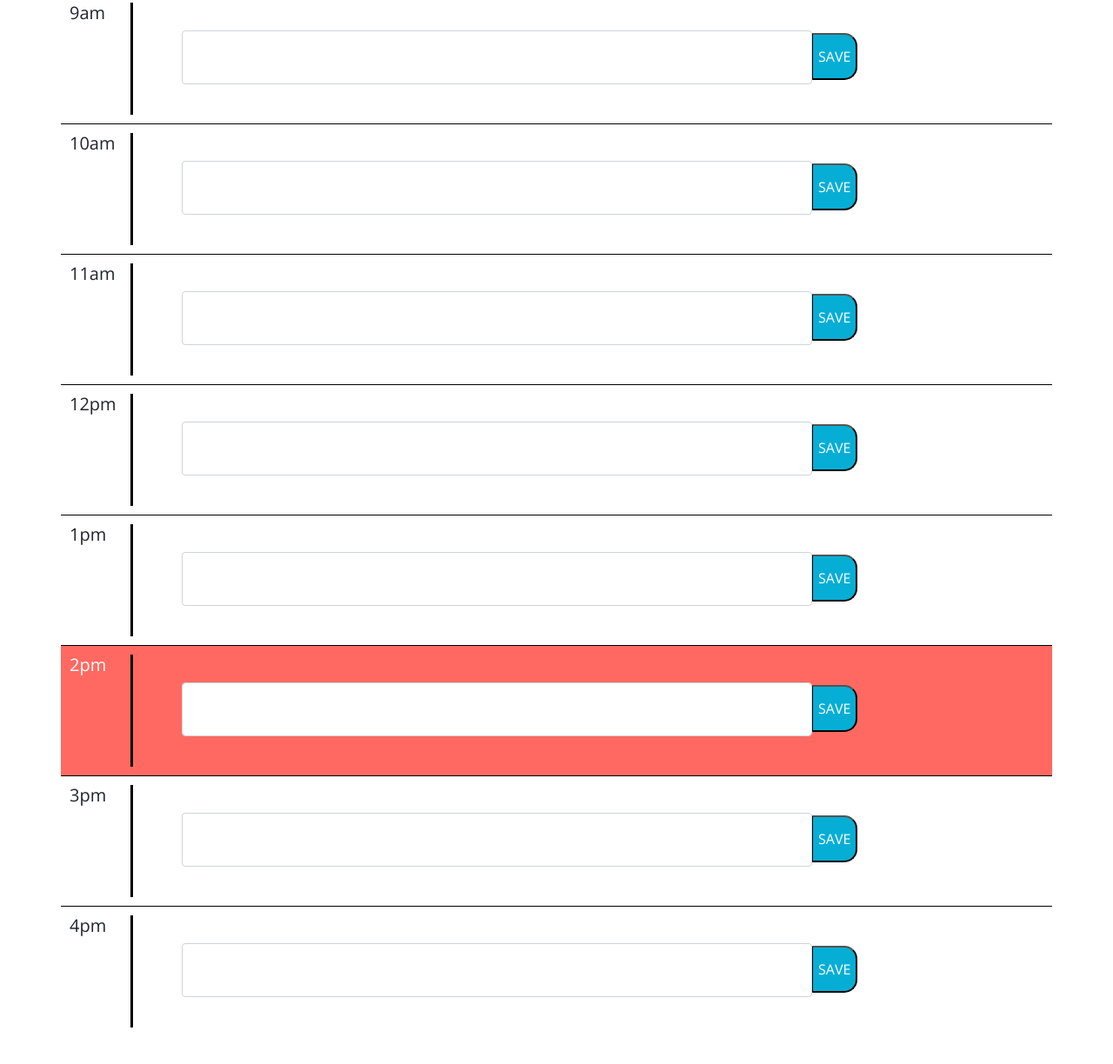
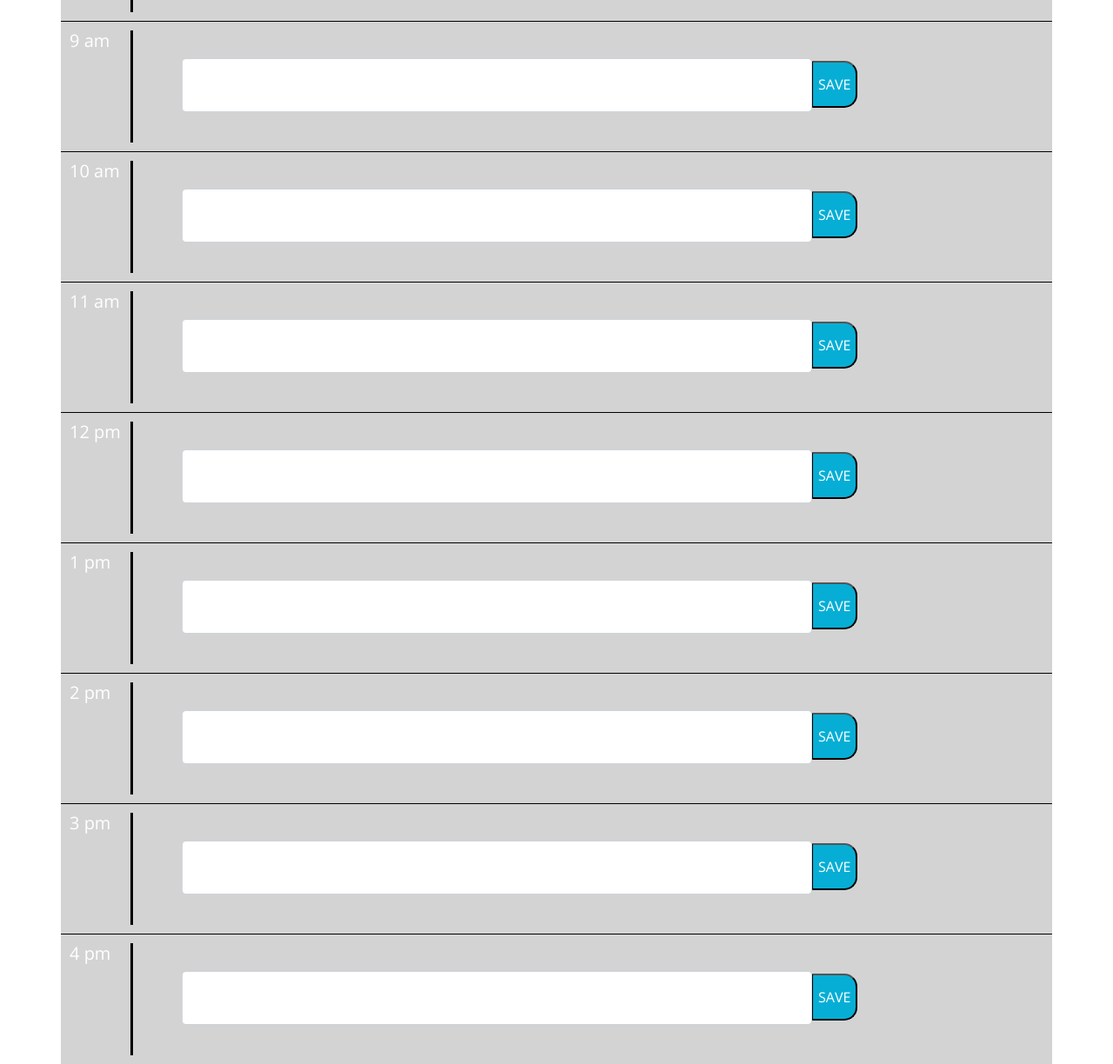
Before and after one commit to zackariahshone/planTheDay, a plain HTML site: page index.html in a window 1280 px wide. Shown: the part 522-1746 px from the top of the page at 87% size. Before the commit the page ends 1714 px from the top, so only its background shows below. Drawn offline with nearby package versions, Linux system fonts and the light colour scheme.

Commit message:
added logic to change color depending on hour

```diff
--- a/index.html
+++ b/index.html
@@ -19,69 +19,70 @@
     <p class="lead">A simple calendar app for scheduling your work day</p>
 
     <p id="currentDay" class="lead">
+    <p id="currentTime"></p>
       <h1 id="timeStamp"></h1>
     </p>
   </header>
   <div class="container">
     <!-- Timeblocks go here -->
-    <div class="row">
-      <h5>8am</h5>
+    <div class="row" id = '8'>
+      <h5 >8 am</h5>
+      <div class="time-block">
+        <textarea class="form-control textarea" id="exampleFormControlTextarea1" rows="2"></textarea>
+      </div>
+      <button id = 'save' class="saveBtn">SAVE</button>
+    </div>
+    <div class="row" id = '9'>
+      <h5>9 am</h5>
       <div class="time-block">
         <textarea class="form-control textarea" id="exampleFormControlTextarea1" rows="2"></textarea>
       </div>
       <button class="saveBtn">SAVE</button>
     </div>
-    <div class="row">
-      <h5>9am</h5>
+    <div class="row" id = '10'>
+      <h5 >10 am</h5>
       <div class="time-block">
         <textarea class="form-control textarea" id="exampleFormControlTextarea1" rows="2"></textarea>
       </div>
       <button class="saveBtn">SAVE</button>
     </div>
-    <div class="row">
-      <h5>10am</h5>
+    <div class="row" id = '11'>
+      <h5>11 am</h5>
       <div class="time-block">
         <textarea class="form-control textarea" id="exampleFormControlTextarea1" rows="2"></textarea>
       </div>
       <button class="saveBtn">SAVE</button>
     </div>
-    <div class="row">
-      <h5>11am</h5>
+    <div class="row" id = '12'>
+      <h5>12 pm</h5>
       <div class="time-block">
         <textarea class="form-control textarea" id="exampleFormControlTextarea1" rows="2"></textarea>
       </div>
       <button class="saveBtn">SAVE</button>
     </div>
-    <div class="row">
-      <h5>12pm</h5>
+    <div class="row" id = '1'>
+      <h5>1 pm</h5>
       <div class="time-block">
         <textarea class="form-control textarea" id="exampleFormControlTextarea1" rows="2"></textarea>
       </div>
       <button class="saveBtn">SAVE</button>
     </div>
-    <div class="row">
-      <h5>1pm</h5>
+    <div class="row" id = '2'>
+      <h5>2 pm</h5>
       <div class="time-block">
         <textarea class="form-control textarea" id="exampleFormControlTextarea1" rows="2"></textarea>
       </div>
       <button class="saveBtn">SAVE</button>
     </div>
-    <div class="row present">
-      <h5>2pm</h5>
+    <div class="row" id = '3'>
+      <h5>3 pm</h5>
       <div class="time-block">
         <textarea class="form-control textarea" id="exampleFormControlTextarea1" rows="2"></textarea>
       </div>
       <button class="saveBtn">SAVE</button>
     </div>
-    <div class="row">
-      <h5>3pm</h5>
-      <div class="time-block">
-        <textarea class="form-control textarea" id="exampleFormControlTextarea1" rows="2"></textarea>
-      </div>
-      <button class="saveBtn">SAVE</button>
-    </div>
-    <div class="row">
-      <h5>4pm</h5>
+    <div class="row" id="4">
+      <h5>4 pm</h5>
       <div class="time-block">
         <textarea class="form-control textarea" id="exampleFormControlTextarea1" rows="2"></textarea>
       </div>
--- a/script.js
+++ b/script.js
@@ -1,11 +1,106 @@
 $(document).ready(function () {
+    let date = new Date().toDateString();
+    let time = new Date().getHours();
+    let row = document.querySelectorAll('.row');
+    //let time = 11;
+    function getCurrentdate() {
 
-function getCurrentdate(){
-    let date = new Date().toDateString();
+        document.getElementById('timeStamp').textContent = date;
+        document.getElementById('currentTime').textContent = time;
 
-    document.getElementById('timeStamp').textContent = date;
-}
+    }
+    getCurrentdate();
 
-getCurrentdate();
+
+
+    //time management system...
+    if (time > 8) {
+        $('#8').addClass('past');
+    }
+    if (time === 8) {
+        $('#8').addClass('present');
+    }
+    if (time < 8) {
+        $('#8').addClass('future');
+    }
+
+    if (time > 9) {
+        $('#9').addClass('past');
+    }
+    if (time === 9) {
+        $('#9').addClass('present');
+    }
+    if (time < 9) {
+        $('#9').addClass('future');
+    }
+
+    if (time > 10) {
+        $('#10').addClass('past');
+    }
+    if (time === 10) {
+        $('#10').addClass('present');
+    }
+    if (time < 10) {
+        $('#10').addClass('future');
+    }
+
+    if (time > 11) {
+        $('#11').addClass('past');
+    }
+    if (time === 11) {
+        $('#11').addClass('present');
+    }
+    if (time < 11) {
+        $('#11').addClass('future');
+    }
+
+    if (time > 12) {
+        $('#12').addClass('past');
+    }
+    if (time === 12) {
+        $('#12').addClass('present');
+    }
+    if (time < 12) {
+        $('#12').addClass('future');
+    }
+
+    if (time > 13) {
+        $('#1').addClass('past');
+    }
+    if (time === 13) {
+        $('#1').addClass('present');
+    }
+    if (time < 13) {
+        $('#1').addClass('future');
+    }
+    if (time > 14) {
+        $('#2').addClass('past');
+    }
+    if (time === 14) {
+        $('#2').addClass('present');
+    }
+    if (time < 14) {
+        $('#2').addClass('future');
+    }
+    if (time > 15) {
+        $('#3').addClass('past');
+    }
+    if (time === 15) {
+        $('#3').addClass('present');
+    }
+    if (time < 15) {
+        $('#3').addClass('future');
+    }
+    if (time > 16) {
+        $('#4').addClass('past');
+    }
+    if (time === 16) {
+        $('#4').addClass('present');
+    }
+    if (time < 16) {
+        $('#4').addClass('future');
+    }
+
+    $()
 
 });
```
Also changed, not shown: 02-Homework/Develop/index.html (+1 -0 lines).
